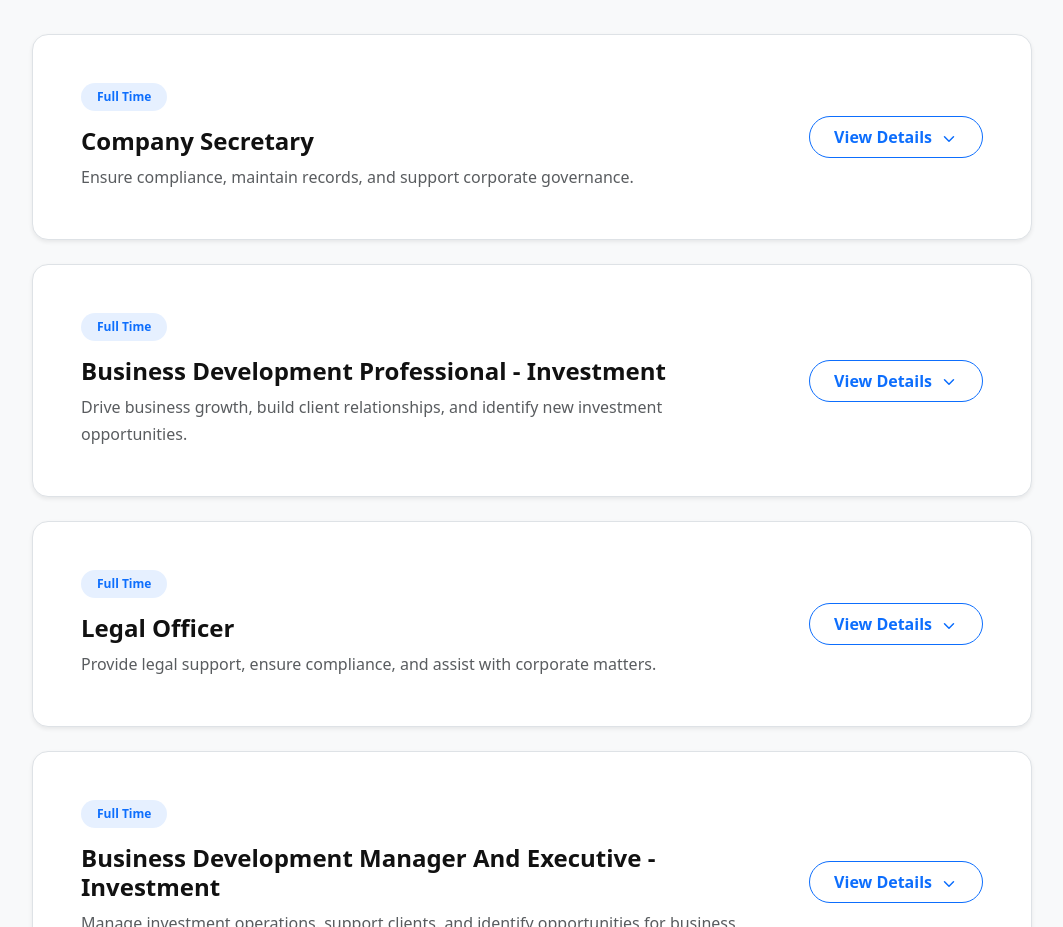
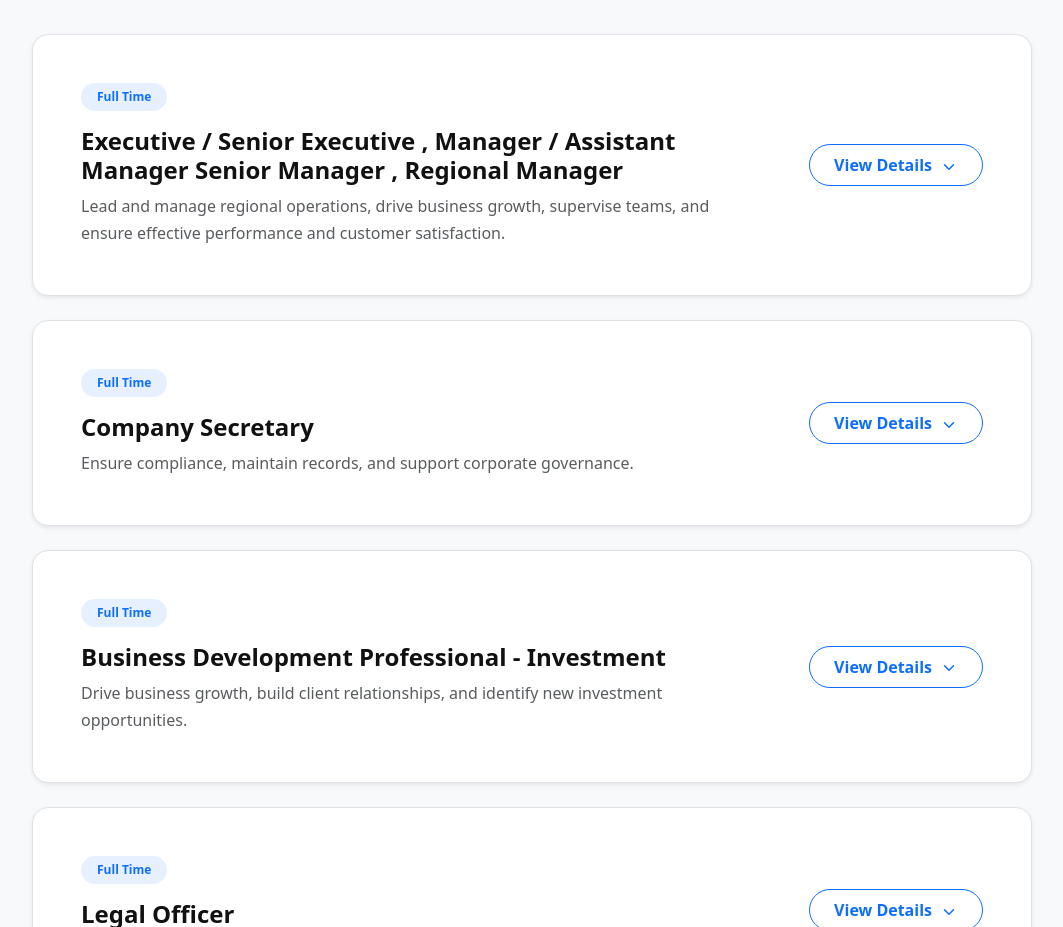
Before and after one commit to drtdsamarawickrama/dearoventurecapital_website, a Next.js app: page /careers in a window 1280 px wide. Shown: the part 1460-2387 px from the top of the page, without its empty margins (108-1171 px from the left). Built offline with nearby package versions, Linux system fonts and the light colour scheme.

Commit message:
mod: careers

```diff
--- a/app/careers/page.tsx
+++ b/app/careers/page.tsx
@@ -20,6 +20,21 @@ export default function CareersPage() {
   // CURRENT OPENINGS
   // ============================================================
   const careers = [
+
+
+    {
+      id: 1,
+      title: "Executive / Senior Executive , Manager / Assistant Manager  Senior Manager , Regional Manager",
+      type: "Full Time",
+      shortDescription:
+        "Lead and manage regional operations, drive business growth, supervise teams, and ensure effective performance and customer satisfaction.",
+
+      image: "/images/careers/manager.png",
+
+      email: "hr@dearoinvestment.com",
+
+
+    },
     {
       id: 2,
       title: "Company Secretary",
@@ -27,7 +42,11 @@ export default function CareersPage() {
       shortDescription:
         "Ensure compliance, maintain records, and support corporate governance.",
       image: "/images/careers/COMPANY SECRETARY.jpg",
+
+      email: "careers@dearoinvestment.com",
     },
+
+
 
     {
       id: 3,
@@ -37,6 +56,8 @@ export default function CareersPage() {
         "Drive business growth, build client relationships, and identify new investment opportunities.",
 
       image: "/images/careers/business_development.jpg",
+
+      email: "careers@dearoinvestment.com",
     },
 
     {
@@ -47,6 +68,7 @@ export default function CareersPage() {
         "Provide legal support, ensure compliance, and assist with corporate matters.",
 
       image: "/images/careers/legal_officer.png",
+      email: "careers@dearoinvestment.com",
     },
 
     {
@@ -57,6 +79,7 @@ export default function CareersPage() {
         "Manage investment operations, support clients, and identify opportunities for business growth.",
 
       image: "/images/careers/MANAGER EXCECUTIVE - INVESTMENT.jpg",
+      email: "careers@dearoinvestment.com",
     },
 
     {
@@ -67,6 +90,7 @@ export default function CareersPage() {
         "Provide administrative support and assist with daily operations.",
 
       image: "/images/careers/PERSONAL ASSITANT.jpg",
+      email: "careers@dearoinvestment.com",
 
 
     },
@@ -79,9 +103,12 @@ export default function CareersPage() {
         "Welcome visitors, handle inquiries, manage calls, and provide professional front-desk support.",
 
       image: "/images/careers/RECEPTIONIST.jpg",
+      email: "careers@dearoinvestment.com",
 
 
     },
+
+
 
 
 
@@ -364,7 +391,7 @@ export default function CareersPage() {
 
                             <div className="apply-container">
                               <a
-                                href={`https://mail.google.com/mail/?view=cm&fs=1&to=careers@dearoinvestment.com&su=${encodeURIComponent(
+                                href={`https://mail.google.com/mail/?view=cm&fs=1&to=${career.email}&su=${encodeURIComponent(
                                   `Application for ${career.title}`
                                 )}`}
                                 target="_blank"
@@ -376,7 +403,7 @@ export default function CareersPage() {
                               </a>
 
                               <p className="small text-muted mt-3 mb-0">
-                                Send your CV to careers@dearoinvestment.com
+                                Send your CV to {career.email}
                               </p>
                             </div>
 
```
Also changed, not shown: 1 other file (tests, documents, lock files or other folders).
